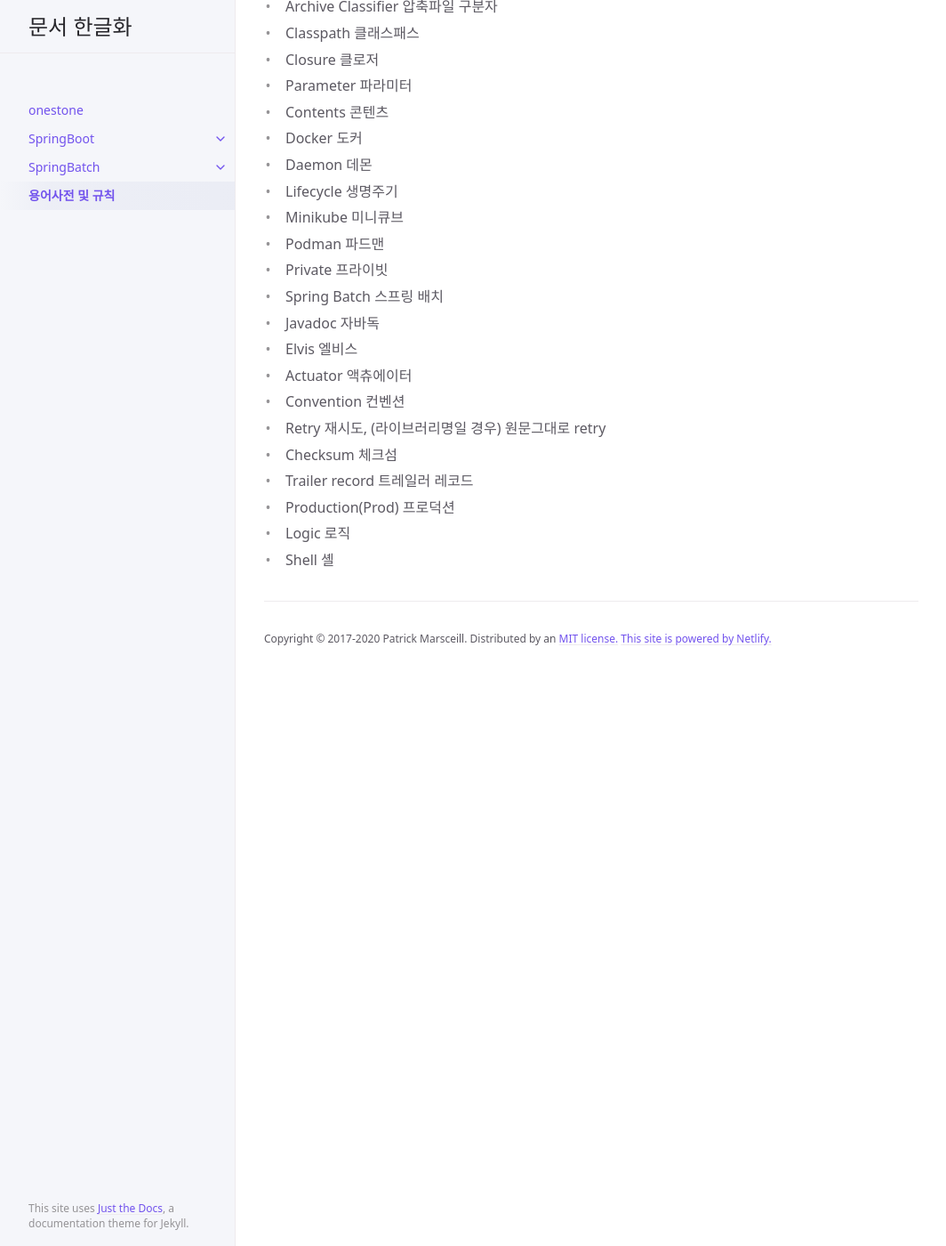
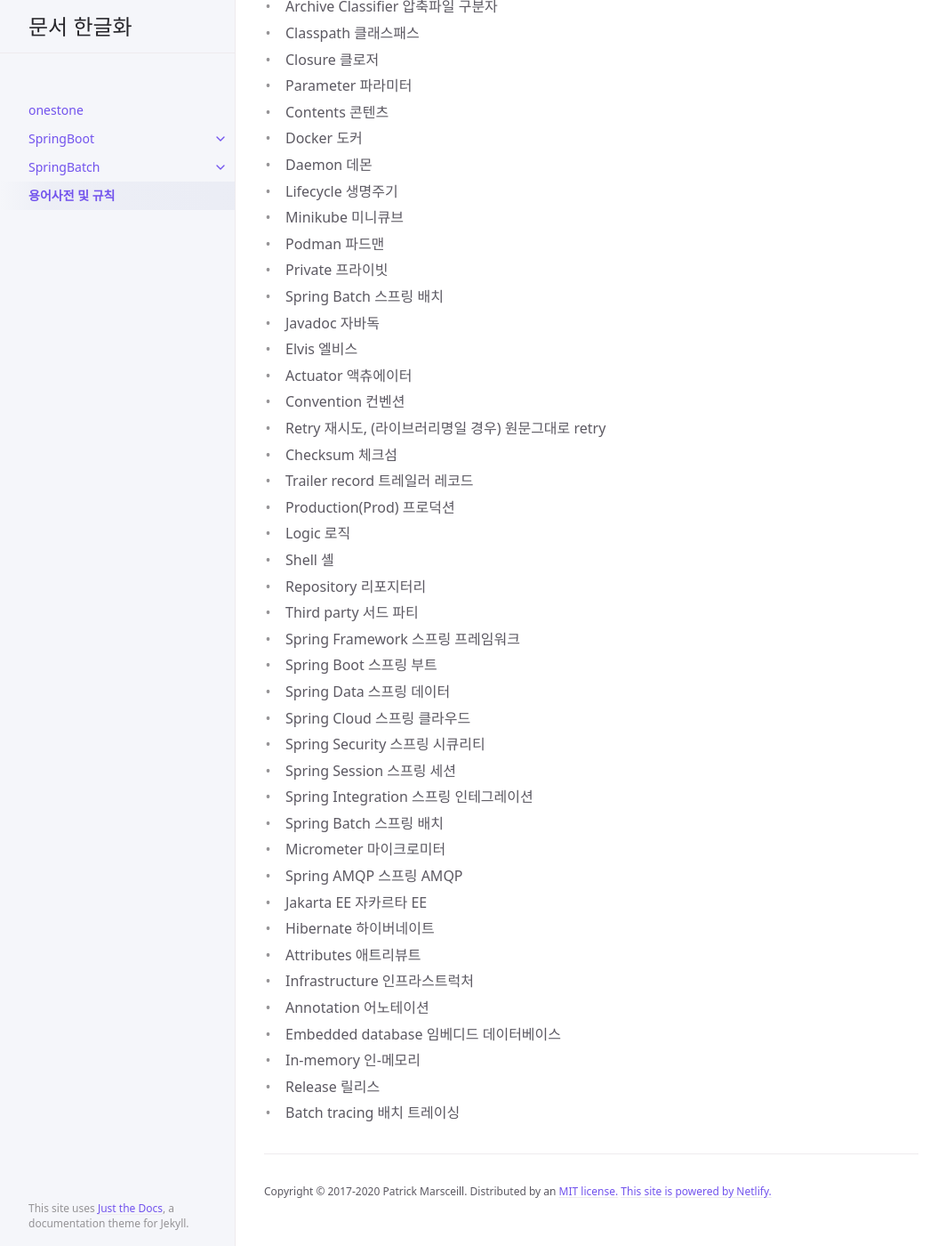
Before and after one commit to onestone9900/onestone9900.github.io, a Jekyll site: the page built from docs/grossary/index.md, in a window 1280 px wide and 1400 px high, scrolled down 738 px. Shown: the whole window at 89% size, without its empty margins (107-1171 px from the left). Built offline with Jekyll 4.4.1, drawn with Linux system fonts in a browser that asks for light colours.

Commit message:
docs: 2. What’s New in Spring Batch 5.0

```diff
--- a/docs/grossary/index.md
+++ b/docs/grossary/index.md
@@ -48,3 +48,24 @@ nav_order: 5
 - Production(Prod) 프로덕션
 - Logic 로직
 - Shell 셸
+- Repository 리포지터리
+- Third party 서드 파티
+- Spring Framework 스프링 프레임워크
+- Spring Boot 스프링 부트
+- Spring Data 스프링 데이터
+- Spring Cloud 스프링 클라우드
+- Spring Security 스프링 시큐리티
+- Spring Session 스프링 세션
+- Spring Integration 스프링 인테그레이션
+- Spring Batch 스프링 배치
+- Micrometer 마이크로미터
+- Spring AMQP 스프링 AMQP
+- Jakarta EE 자카르타 EE
+- Hibernate 하이버네이트
+- Attributes 애트리뷰트
+- Infrastructure 인프라스트럭처
+- Annotation 어노테이션
+- Embedded database 임베디드 데이터베이스
+- In-memory 인-메모리
+- Release 릴리스
+- Batch tracing 배치 트레이싱
```
Also changed, not shown: docs/spring_batch/5.0.2/2. what’s_new_in_spring_batch _5.0.md (added, +257 -0 lines).
